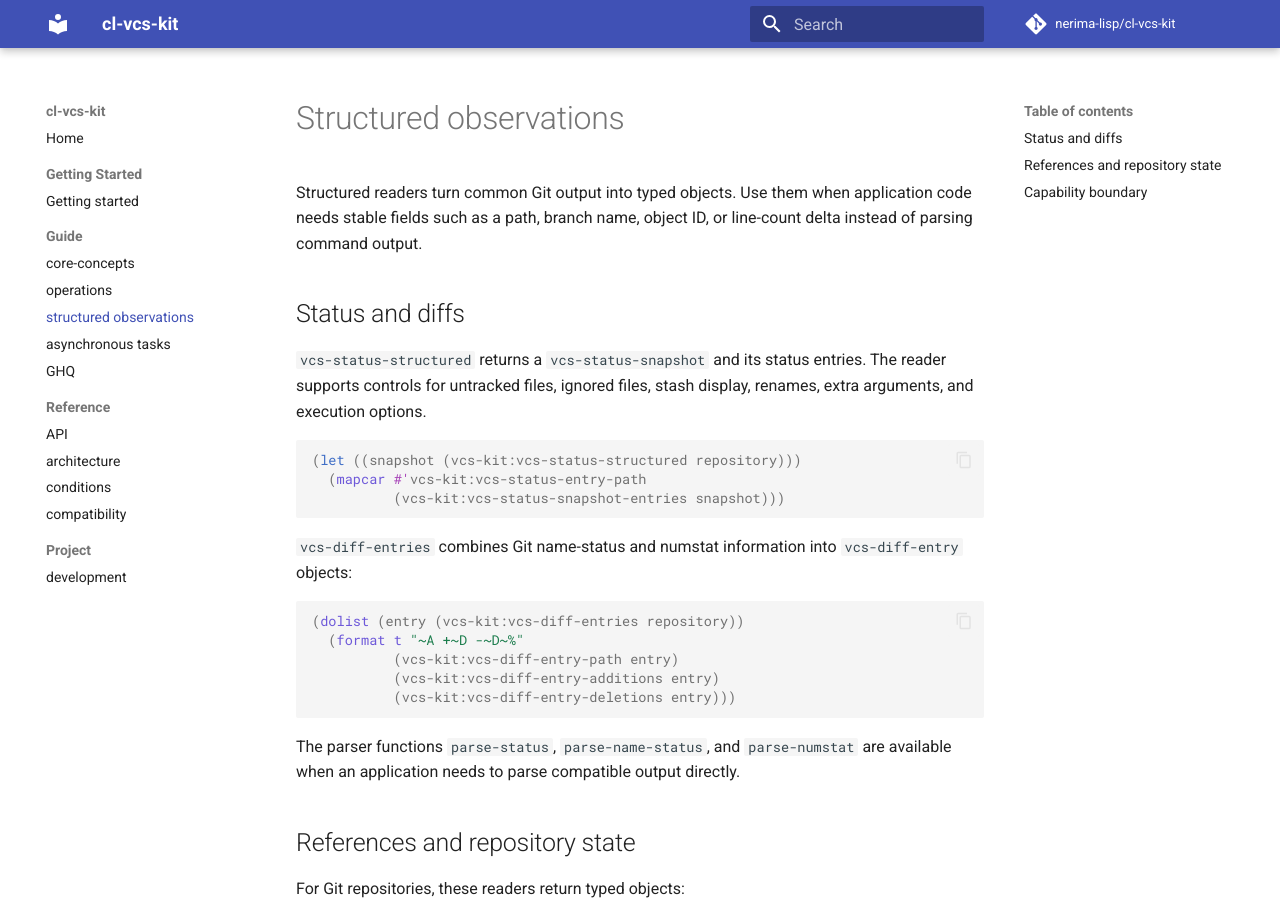
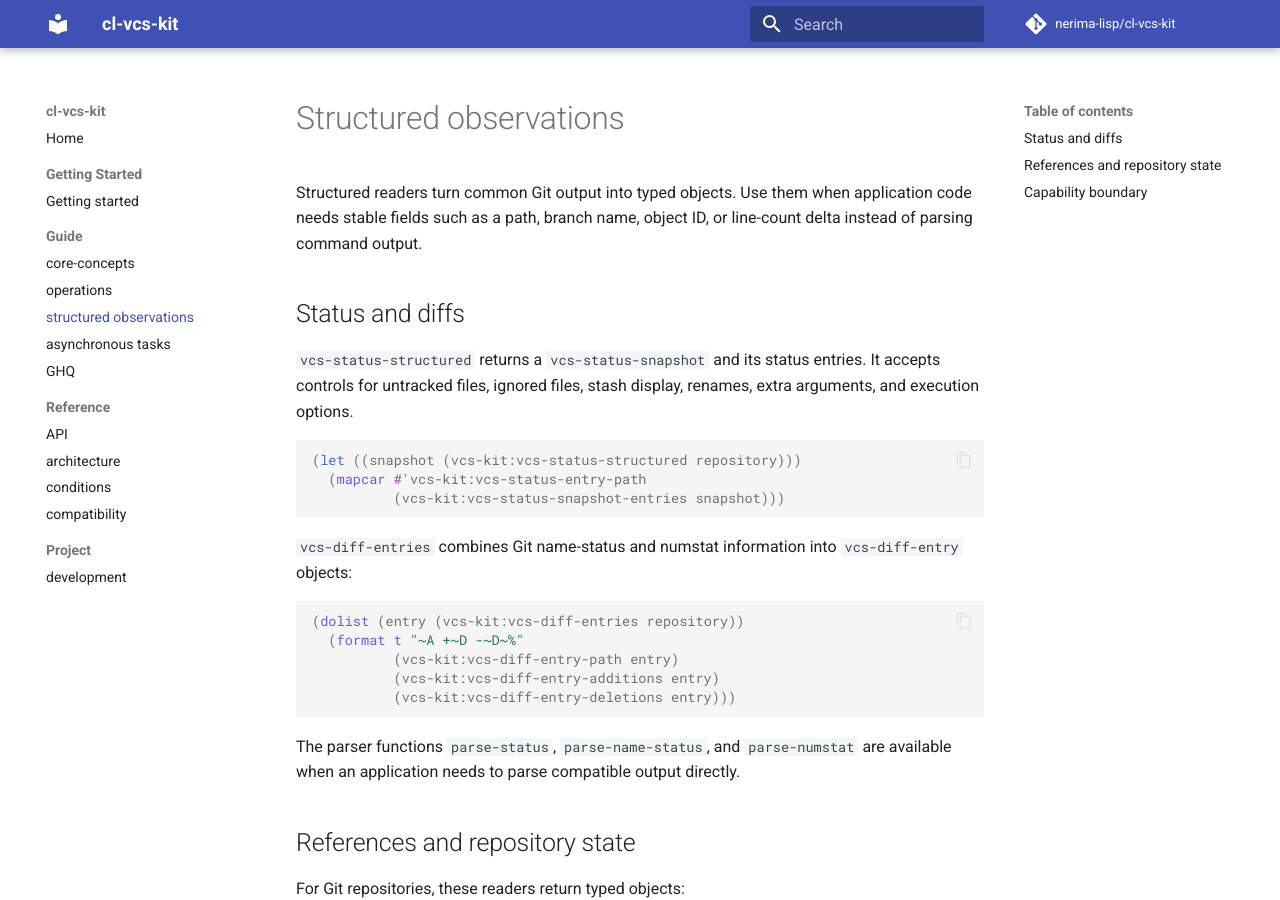
Before and after one commit to nerima-lisp/cl-vcs-kit, an MkDocs documentation site: the page built from docs/src/guide/structured-observations.md, in a window 1280 px wide and 900 px high. Built offline with MkDocs 1.6.1 and Material for MkDocs 9.7.7, drawn with Linux system fonts in a browser that asks for light colours; comment, search, counter and statistics services are not loaded.

Commit message:
docs: clarify structured reader description

````diff
--- a/docs/src/guide/structured-observations.md
+++ b/docs/src/guide/structured-observations.md
@@ -7,8 +7,8 @@ line-count delta instead of parsing command output.
 ## Status and diffs
 
 `vcs-status-structured` returns a `vcs-status-snapshot` and its status entries.
-The reader supports controls for untracked files, ignored files, stash display,
-renames, extra arguments, and execution options.
+It accepts controls for untracked files, ignored files, stash display, renames,
+extra arguments, and execution options.
 
 ```lisp
 (let ((snapshot (vcs-kit:vcs-status-structured repository)))
````
